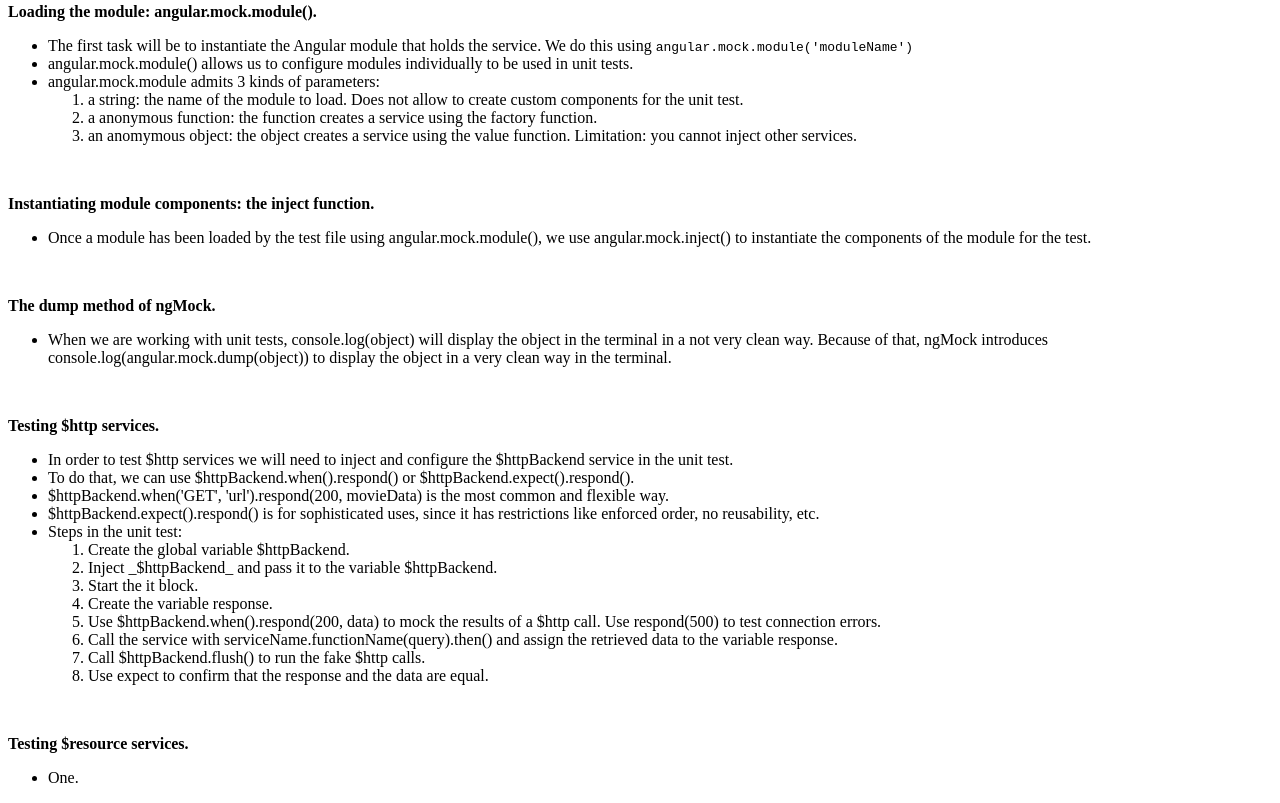
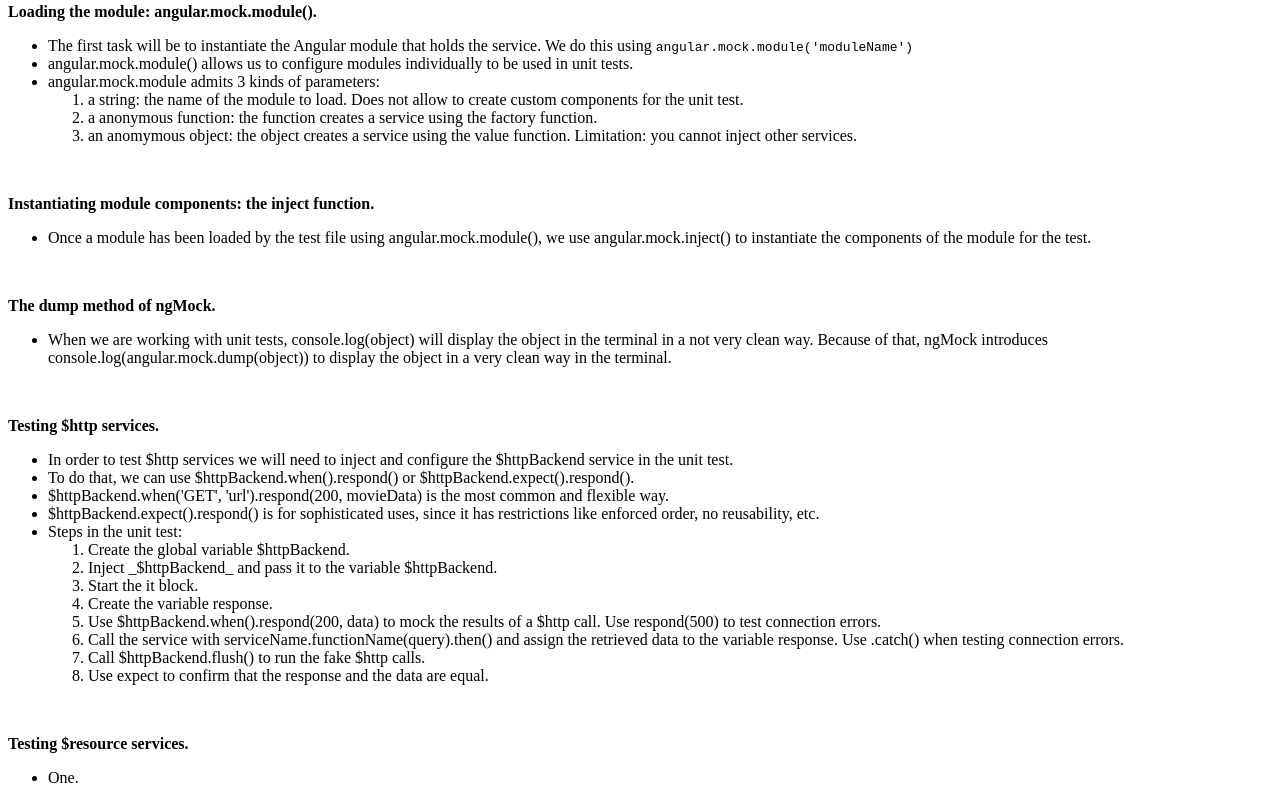
Before and after one commit to juliofornode/entrena-karma-002, a website: page index.html in a window 1280 px wide. Shown: the part 1153-1956 px from the top of the page. Drawn offline with Linux system fonts and the light colour scheme.

Commit message:
updates in index.html

```diff
--- a/index.html
+++ b/index.html
@@ -136,7 +136,7 @@
         <li>Use $httpBackend.when().respond(200, data) to mock the results of a $http call. Use
         respond(500) to test connection errors.</li>
         <li>Call the service with serviceName.functionName(query).then() and assign the retrieved
-        data to the variable response.</li>
+        data to the variable response. Use .catch() when testing connection errors.</li>
         <li>Call $httpBackend.flush() to run the fake $http calls.</li>
         <li>Use expect to confirm that the response and the data are equal.</li>
     </ol>
```
